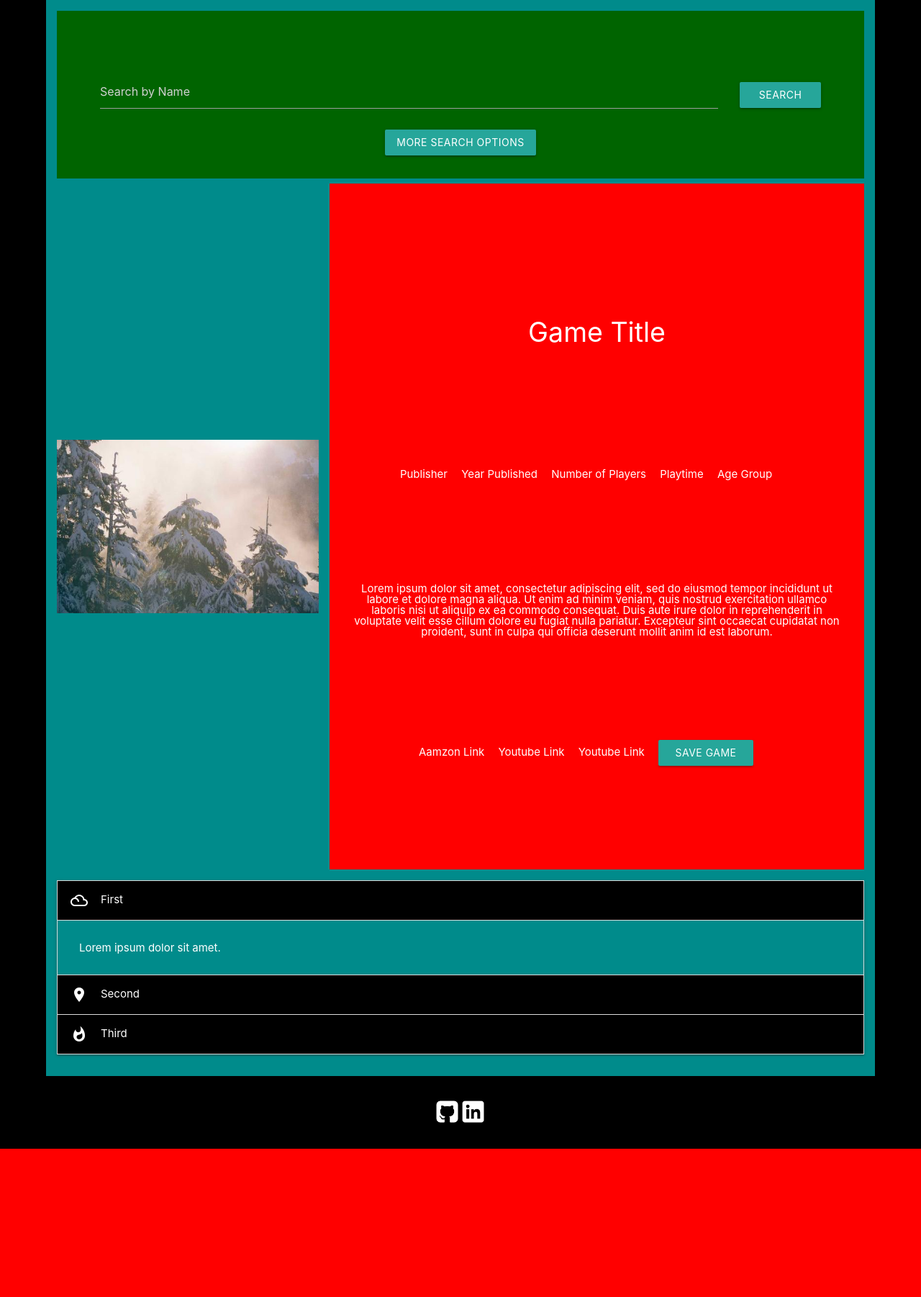
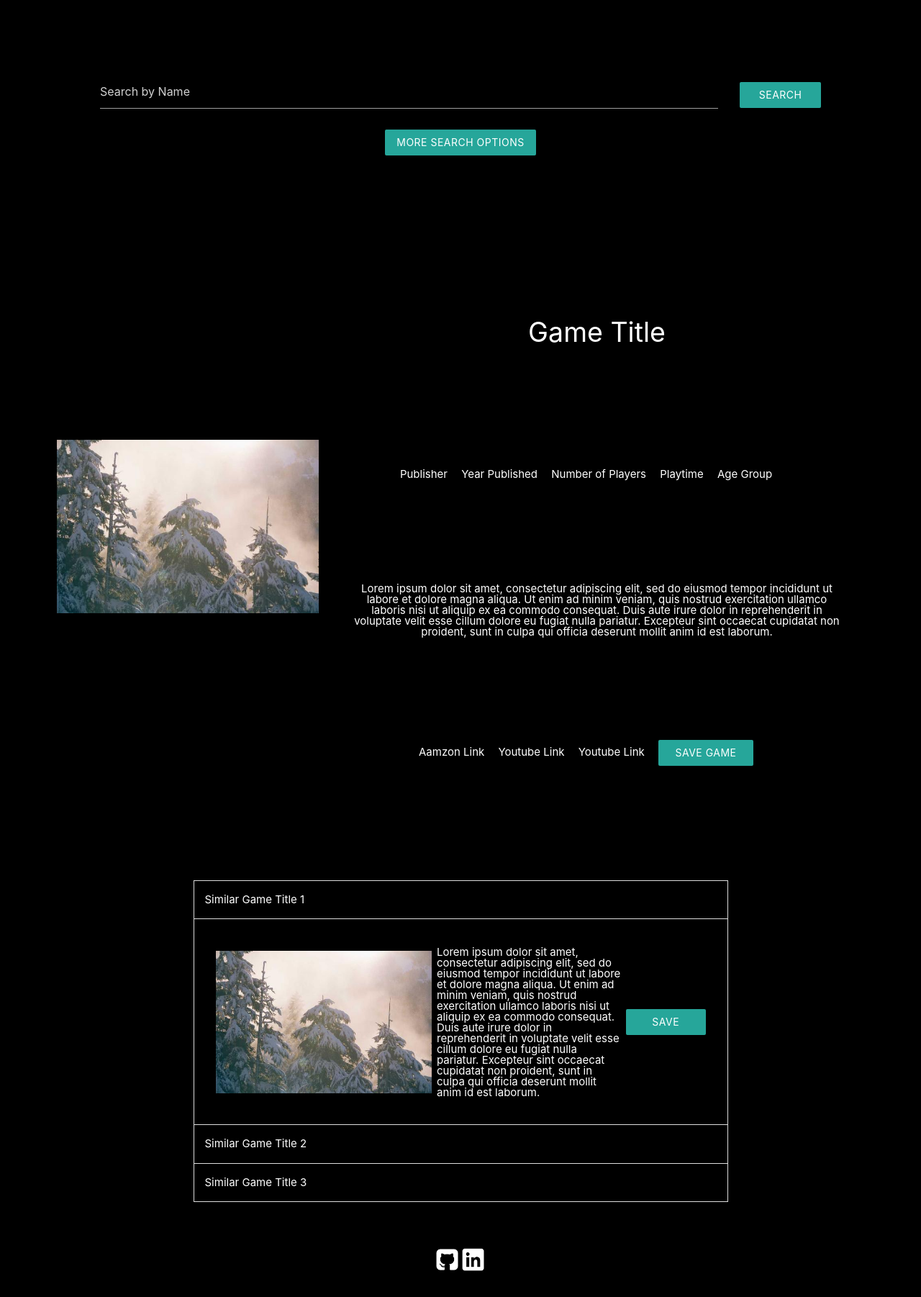
Before and after one commit to CaldwellDerek/bgp, a PHP site: page / in a window 1280 px wide, after a click on "Similar Game Title 1". Shown: the part 101-1903 px from the top of the page at 72% size. Before the commit the page ends 1697 px from the top, so only its background shows below. Run offline with PHP 8.4, Linux system fonts and the light colour scheme.

Commit message:
collapsible placeholder content and styling added

```diff
--- a/css/index.css
+++ b/css/index.css
@@ -27,7 +27,6 @@ header {
     row-gap: 0.5rem;
     grid-template-columns: repeat(6, 1fr);
     grid-template-rows: repeat(5, 1fr);
-    background-color:darkcyan;
     padding: 1rem;
     column-gap: 1rem;
 }
@@ -42,7 +41,6 @@ header {
     grid-template-columns: repeat(6, 1fr);
     grid-template-rows: repeat(3, 1fr);
     row-gap: 1rem;
-    background: darkgreen;
 }
 
 .game-search-bar {
@@ -136,7 +134,6 @@ header {
     grid-row-end: 6;
     grid-column-start: 3;
     grid-column-end: 7;
-    background: red;
     display: flex;
     flex-direction: column;
     align-items: center;
@@ -161,13 +158,29 @@ header {
 
 .similar-games {
     grid-row: 6;
-    grid-column-start: 1;
-    grid-column-end: 7;
+    grid-column-start: 2;
+    grid-column-end: 6;
 
 }
 
 .collapsible-header {
     background: black !important;
+}
+
+.similar-game-info {
+    display: flex;
+    align-items: center;
+    justify-content: space-between;
+}
+
+.similar-game-info img {
+    max-height: 20rem;
+    max-width: 20rem;
+}
+
+.similar-game-info p {
+    width: 50%;
+    padding: 0.5rem;
 }
 
 /* footer -------------------------------------------------------------------- */
--- a/index.html
+++ b/index.html
@@ -87,16 +87,49 @@
         <div class="similar-games">
           <ul class="collapsible expandable">
             <li>
-              <div class="collapsible-header"><i class="material-icons">filter_drama</i>First</div>
-              <div class="collapsible-body"><span>Lorem ipsum dolor sit amet.</span></div>
+              <div class="collapsible-header">
+                Similar Game Title 1
+              </div>
+              <div class="collapsible-body">
+                <div class="similar-game-info">
+                  <img src="./images/placeholder.jpg" alt="placeholder">
+                  <p>Lorem ipsum dolor sit amet, consectetur adipiscing elit, sed do eiusmod tempor incididunt ut labore et dolore magna aliqua. Ut enim ad minim veniam, quis nostrud exercitation ullamco laboris nisi ut aliquip ex ea commodo consequat. Duis aute irure dolor in reprehenderit in voluptate velit esse cillum dolore eu fugiat nulla pariatur. Excepteur sint occaecat cupidatat non proident, sunt in culpa qui officia deserunt mollit anim id est laborum.</p>
+                  <button class="btn waves-effect waves-light" type="button" name="action">
+                    Save Game
+                    <i class="material-icons right"></i>
+                  </button>
+                </div>
+              </div>
             </li>
             <li>
-              <div class="collapsible-header"><i class="material-icons">place</i>Second</div>
-              <div class="collapsible-body"><span>Lorem ipsum dolor sit amet.</span></div>
+              <div class="collapsible-header">
+                Similar Game Title 2
+              </div>
+              <div class="collapsible-body">
+                <div class="similar-game-info">
+                  <img src="./images/placeholder.jpg" alt="placeholder">
+                  <p>Lorem ipsum dolor sit amet, consectetur adipiscing elit, sed do eiusmod tempor incididunt ut labore et dolore magna aliqua. Ut enim ad minim veniam, quis nostrud exercitation ullamco laboris nisi ut aliquip ex ea commodo consequat. Duis aute irure dolor in reprehenderit in voluptate velit esse cillum dolore eu fugiat nulla pariatur. Excepteur sint occaecat cupidatat non proident, sunt in culpa qui officia deserunt mollit anim id est laborum.</p>
+                  <button class="btn waves-effect waves-light" type="button" name="action">
+                    Save Game
+                    <i class="material-icons right"></i>
+                  </button>
+                </div>
+              </div>
             </li>
             <li>
-              <div class="collapsible-header"><i class="material-icons">whatshot</i>Third</div>
-              <div class="collapsible-body"><span>Lorem ipsum dolor sit amet.</span></div>
+              <div class="collapsible-header">
+                Similar Game Title 3
+              </div>
+              <div class="collapsible-body">
+                <div class="similar-game-info">
+                  <img src="./images/placeholder.jpg" alt="placeholder">
+                  <p>Lorem ipsum dolor sit amet, consectetur adipiscing elit, sed do eiusmod tempor incididunt ut labore et dolore magna aliqua. Ut enim ad minim veniam, quis nostrud exercitation ullamco laboris nisi ut aliquip ex ea commodo consequat. Duis aute irure dolor in reprehenderit in voluptate velit esse cillum dolore eu fugiat nulla pariatur. Excepteur sint occaecat cupidatat non proident, sunt in culpa qui officia deserunt mollit anim id est laborum.</p>
+                  <button class="btn waves-effect waves-light" type="button" name="action">
+                    Save Game
+                    <i class="material-icons right"></i>
+                  </button>
+                </div>
+              </div>
             </li>
           </ul>
         </div>
```
